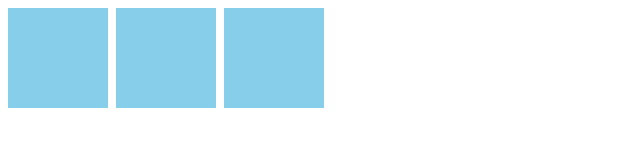
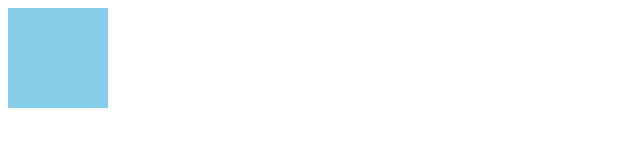
Before and after one commit to yusuke-ogata-yo/firstJS.train1, a plain HTML site: page index.html in a window 1280 px wide. Shown: the whole page, without its empty margins (0-640 px from the left). Drawn offline with Linux system fonts and the light colour scheme.

Commit message:
finished firstHS #09

```diff
--- a/index.html
+++ b/index.html
@@ -7,28 +7,17 @@
   </head>
 
   <body>
-    <div class="container">
-      <div class="box" id="target1"></div>
-      <div class="box" id="target2"></div>
-      <div class="box" id="target3"></div>
-    </div>
-
     <script>
       'use strict'
 
-      const target1 = document.getElementById('target1');
-      const target2 = document.getElementById('target2');
-      const target3 = document.getElementById('target3');
+      const _div = document.createElement('div');
 
-      target1.addEventListener('click', () => {
-        target1.classList.toggle('circle');
+      _div.classList.add('box');
+      _div.addEventListener('click', () => {
+        _div.classList.toggle('circle');
       });
-      target2.addEventListener('click', () => {
-        target2.classList.toggle('circle');
-      });
-      target3.addEventListener('click', () => {
-        target3.classList.toggle('circle');
-      });
+
+      document.body.appendChild(_div);
     </script>
   </body>
 
```
